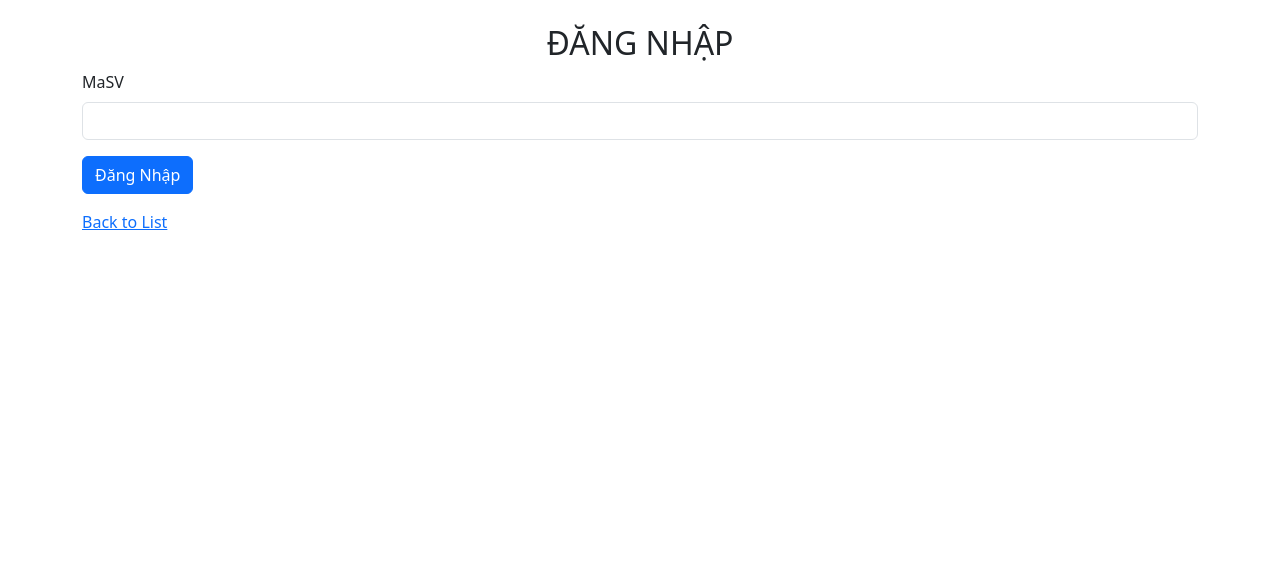
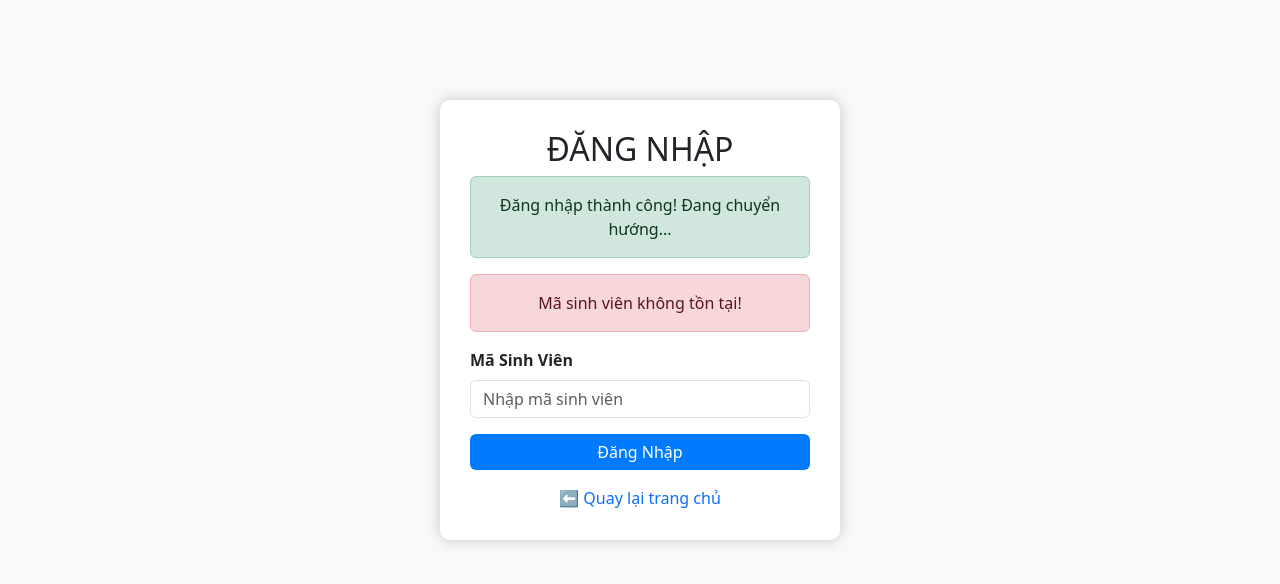
Before and after one commit to DuyDoan203/Ktra_DoanDuy.github.io, a PHP site: page /login.php in a window 1280 px wide. Shown: the top 584 px of the page. Run offline with PHP 8.4, Linux system fonts and the light colour scheme.

Commit message:
Cập nhật chức năng

```diff
--- a/login.php
+++ b/login.php
@@ -8,9 +8,12 @@ if ($_SERVER["REQUEST_METHOD"] == "POST") {
 
     if ($result->num_rows > 0) {
         $_SESSION['MaSV'] = $maSV;
-        echo "<script>alert('Đăng nhập thành công!'); window.location='index.php';</script>";
+        echo "<script>
+                document.getElementById('alert-success').style.display = 'block';
+                setTimeout(() => { window.location='index.php'; }, 1500);
+              </script>";
     } else {
-        echo "<script>alert('Mã sinh viên không tồn tại!');</script>";
+        echo "<script>document.getElementById('alert-fail').style.display = 'block';</script>";
     }
 }
 ?>
@@ -22,18 +25,63 @@ if ($_SERVER["REQUEST_METHOD"] == "POST") {
     <meta name="viewport" content="width=device-width, initial-scale=1.0">
     <title>Đăng Nhập</title>
     <link rel="stylesheet" href="https://cdn.jsdelivr.net/npm/bootstrap@5.3.0/dist/css/bootstrap.min.css">
+    <style>
+        body {
+            background-color: #f8f9fa;
+        }
+        .login-container {
+            max-width: 400px;
+            margin: 100px auto;
+            padding: 30px;
+            border-radius: 10px;
+            background: white;
+            box-shadow: 0px 0px 15px rgba(0, 0, 0, 0.2);
+        }
+        .btn-primary {
+            background-color: #007bff;
+            border: none;
+        }
+        .btn-primary:hover {
+            background-color: #0056b3;
+        }
+        .alert {
+            display: none;
+        }
+    </style>
 </head>
 <body>
-    <div class="container mt-4">
-        <h2 class="text-uppercase text-center">Đăng Nhập</h2>
+
+<div class="container">
+    <div class="login-container">
+        <h2 class="text-center text-uppercase">Đăng Nhập</h2>
+
+        <!-- Thông báo thành công -->
+        <div id="alert-success" class="alert alert-success text-center">Đăng nhập thành công! Đang chuyển hướng...</div>
+        <!-- Thông báo thất bại -->
+        <div id="alert-fail" class="alert alert-danger text-center">Mã sinh viên không tồn tại!</div>
+
         <form method="POST">
             <div class="mb-3">
-                <label class="form-label">MaSV</label>
-                <input type="text" class="form-control" name="MaSV" required>
+                <label class="form-label fw-bold">Mã Sinh Viên</label>
+                <input type="text" class="form-control" name="MaSV" placeholder="Nhập mã sinh viên" required>
             </div>
-            <button type="submit" class="btn btn-primary">Đăng Nhập</button>
+            <button type="submit" class="btn btn-primary w-100">Đăng Nhập</button>
         </form>
-        <a href="index.php" class="d-block mt-3">Back to List</a>
+        <a href="index.php" class="d-block text-center mt-3 text-decoration-none">⬅ Quay lại trang chủ</a>
     </div>
+</div>
+
+<script>
+    // Hiển thị thông báo lỗi hoặc thành công ngay khi có
+    window.onload = function() {
+        if (document.getElementById('alert-success').innerText.trim() !== "") {
+            document.getElementById('alert-success').style.display = 'block';
+        }
+        if (document.getElementById('alert-fail').innerText.trim() !== "") {
+            document.getElementById('alert-fail').style.display = 'block';
+        }
+    }
+</script>
+
 </body>
 </html>
```
Also changed, not shown: images/4.jpg (added).
